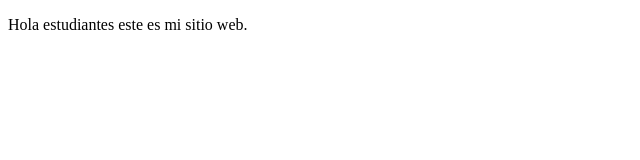
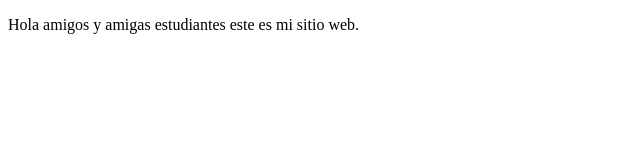
Before and after one commit to RommelOlachea/proyectoDemoCursoPreWork, a plain HTML site: page index.html in a window 1280 px wide. Shown: the whole page, without its empty margins (0-640 px from the left). Drawn offline with Linux system fonts and the light colour scheme.

Commit message:
Agreamos el cambio que dice amigos y amigas

```diff
--- a/index.html
+++ b/index.html
@@ -7,6 +7,6 @@
     <title>Hola mundo!</title>
 </head>
 <body>
-    <p>Hola estudiantes este es mi sitio web.</p>
+    <p>Hola amigos y amigas estudiantes este es mi sitio web.</p>
 </body>
 </html>
```
